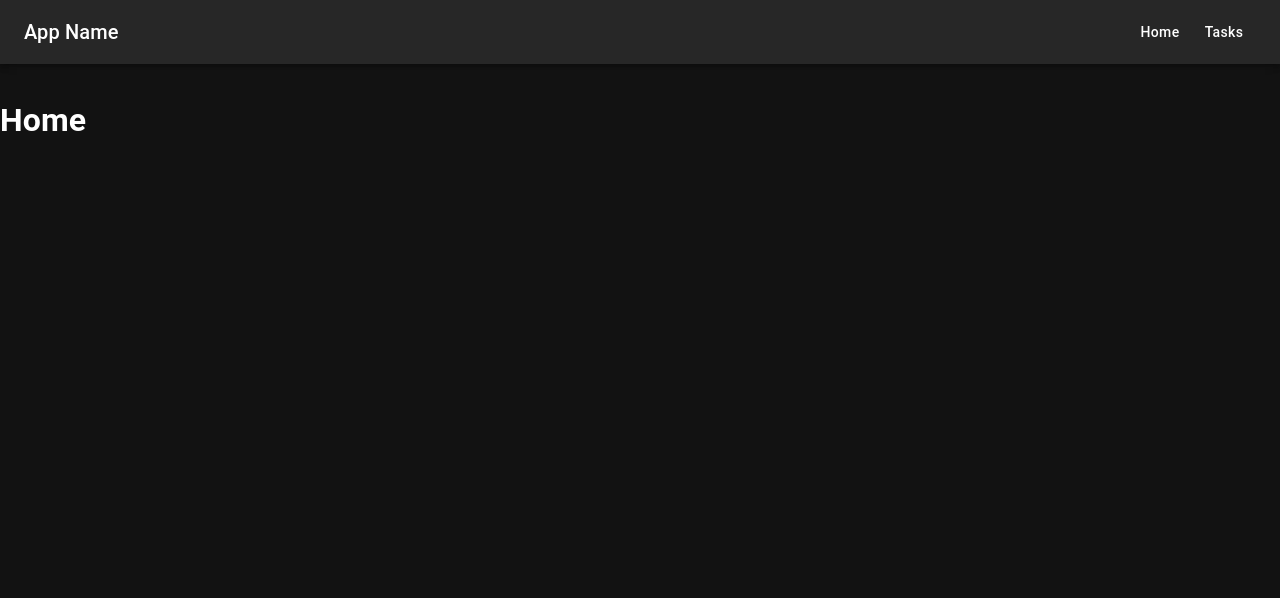
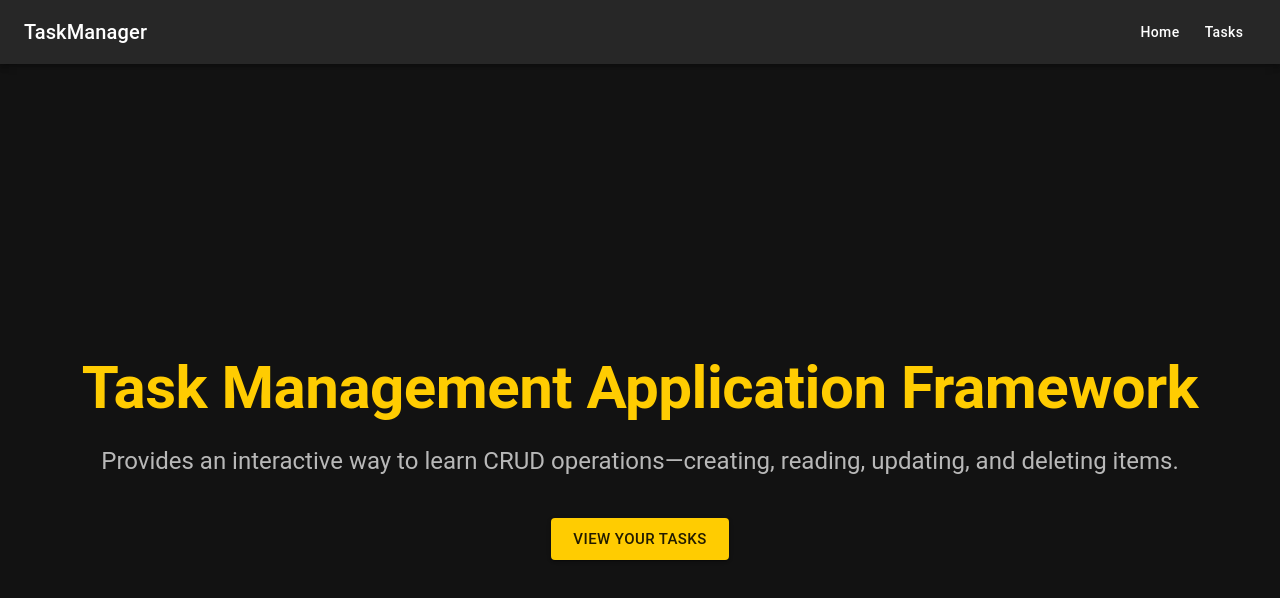
Before and after one commit to ir-acc-dev/Tutorial-SWF, a React (Vite) app in the folder frontend/: page / in a window 1280 px wide. Shown: the top 598 px of the page. Built offline with nearby package versions, Linux system fonts and the light colour scheme.

Commit message:
added Home page

```diff
--- a/frontend/src/components/Header.jsx
+++ b/frontend/src/components/Header.jsx
@@ -7,7 +7,7 @@ const Header = () => {
             <AppBar position="static">
                 <Toolbar>
 
-                    <Typography variant="h6" sx={{ flexGrow: 1 }}> App Name </Typography>
+                    <Typography variant="h6" sx={{ flexGrow: 1 }}> TaskManager </Typography>
 
                     <Box sx={{ display: 'flex' }}>
                         <Button component={NavLink} to="/" color="inherit"  sx={{ textTransform: 'none' }}> Home </Button>
--- a/frontend/src/components/Home.jsx
+++ b/frontend/src/components/Home.jsx
@@ -1,8 +1,40 @@
+import { Box, Button, Typography } from '@mui/material';
+import { useNavigate } from 'react-router-dom';
+
 const Home = () => {
+    const navigate = useNavigate();
+
+    const goToTasks = () => {
+        navigate('/tasks');
+    };
+
     return (
-        <div>
-            <h1>Home</h1>
-        </div>
+        <Box
+            display="flex"
+            flexDirection="column"
+            alignItems="center"
+            justifyContent="center"
+            minHeight="90vh"
+            padding={4}
+        >
+            <Typography variant="h2" component="h1" gutterBottom color="primary" fontWeight="bold">
+                Task Management Application Framework
+            </Typography>
+
+            <Typography variant="h5" component="h2" color="textSecondary" gutterBottom>
+                Provides an interactive way to learn CRUD operations—creating, reading, updating, and deleting items.
+            </Typography>
+
+            <Button
+                variant="contained"
+                color="primary"
+                size="large"
+                onClick={goToTasks}
+                sx={{ mt: 4 }}
+            >
+                View Your Tasks
+            </Button>
+        </Box>
     );
 };
 
```
